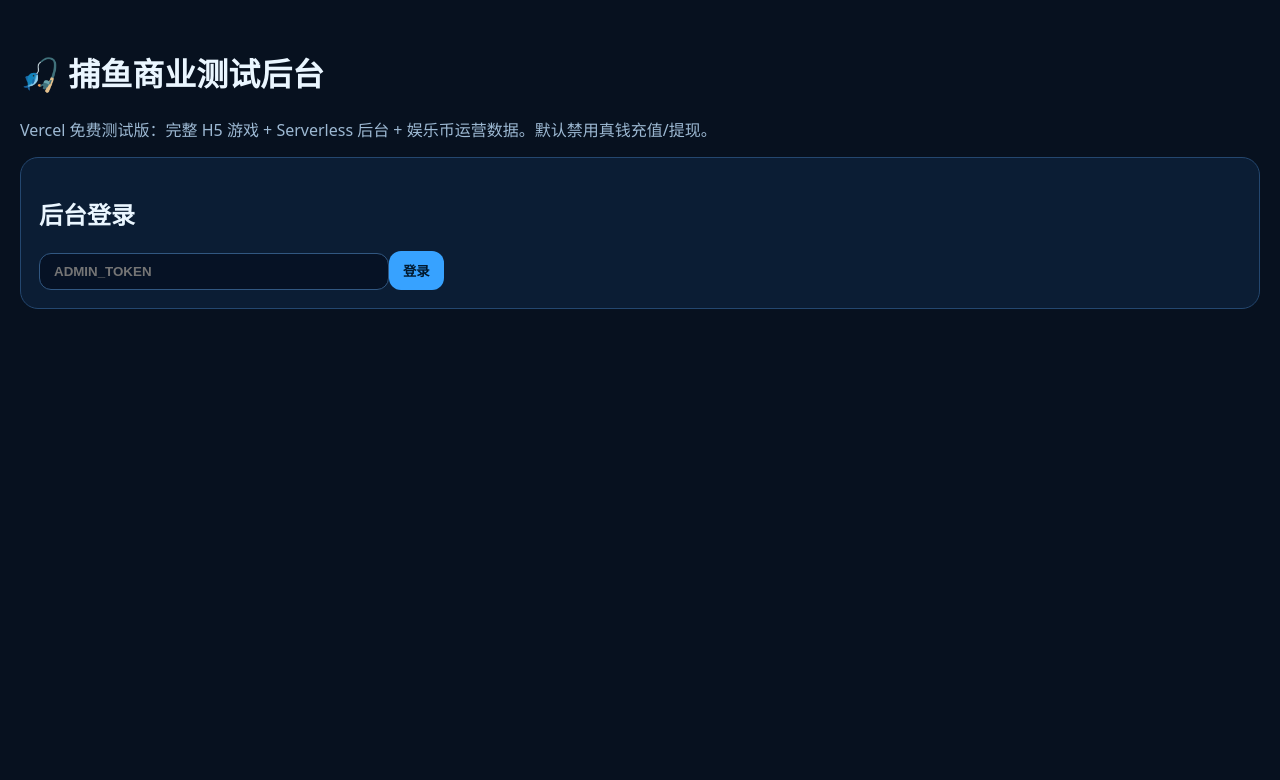
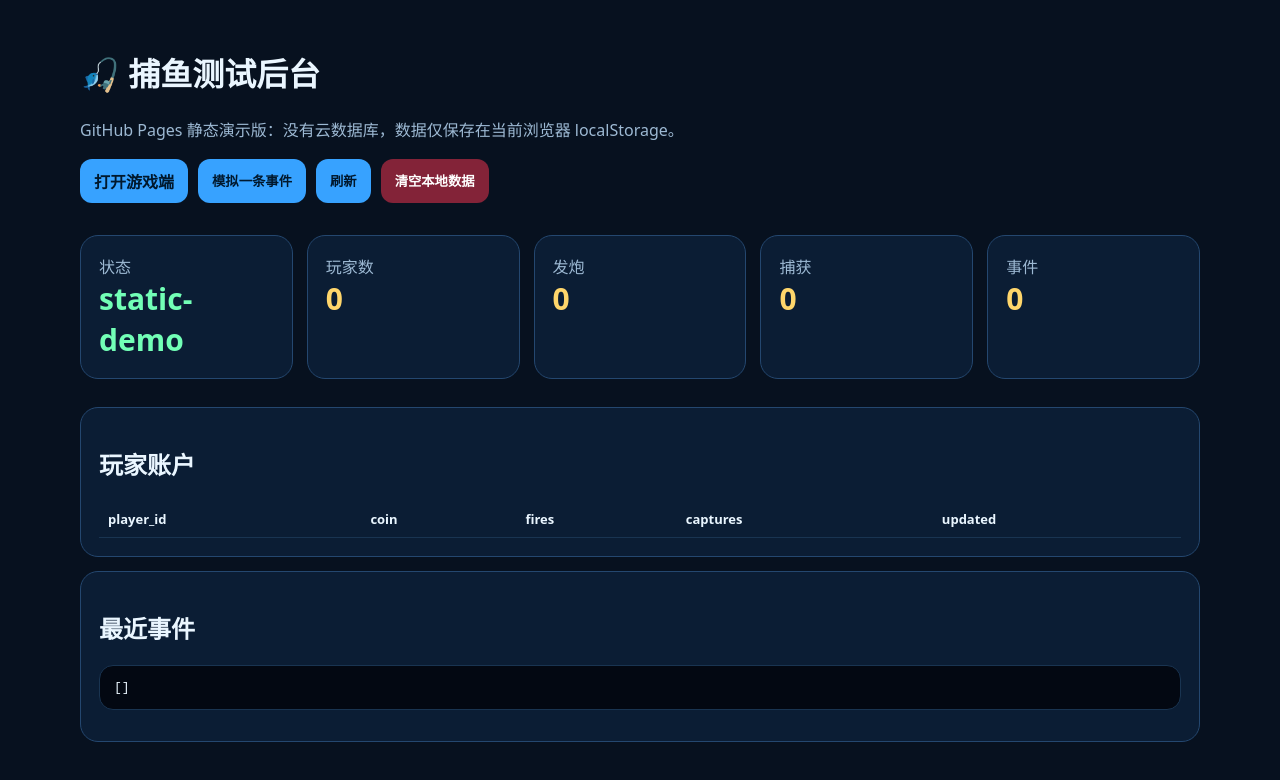
Before and after one commit to smurf198091-prog/fishgame-commercial-test, a website: page admin/index.html in a window 1280 px wide. Drawn offline with Linux system fonts and the light colour scheme.

Commit message:
feat: convert admin to GitHub Pages static demo

```diff
--- a/admin/index.html
+++ b/admin/index.html
@@ -5,29 +5,25 @@
   <meta name="viewport" content="width=device-width, initial-scale=1" />
   <title>捕鱼商业测试后台</title>
   <style>
-    body{margin:0;background:#07111f;color:#eaf6ff;font-family:system-ui,-apple-system,Segoe UI,sans-serif}.wrap{max-width:1240px;margin:0 auto;padding:28px 18px}.muted{color:#9db9d3}.card{background:#0b1d34;border:1px solid #24476f;border-radius:18px;padding:18px;margin:14px 0}.grid{display:grid;grid-template-columns:repeat(auto-fit,minmax(210px,1fr));gap:14px}.num{font-size:30px;font-weight:900;color:#ffd66b}button,a.btn,input{border:0;border-radius:12px;padding:10px 14px;font-weight:800}button,a.btn{background:#37a2ff;color:#00182d;text-decoration:none;cursor:pointer}.danger{background:#832338!important;color:#fff!important}input{background:#061225;color:#eaf6ff;border:1px solid #315781;min-width:320px}table{width:100%;border-collapse:collapse}td,th{border-bottom:1px solid #193451;padding:9px;text-align:left;font-size:13px}pre{white-space:pre-wrap;max-height:400px;overflow:auto;background:#030812;padding:14px;border-radius:14px;border:1px solid #193451}.ok{color:#72ffb6}.bar{display:flex;gap:10px;flex-wrap:wrap;margin:18px 0}
+    body{margin:0;background:#07111f;color:#eaf6ff;font-family:system-ui,-apple-system,Segoe UI,sans-serif}.wrap{max-width:1120px;margin:0 auto;padding:28px 18px}.muted{color:#9db9d3}.card{background:#0b1d34;border:1px solid #24476f;border-radius:18px;padding:18px;margin:14px 0}.grid{display:grid;grid-template-columns:repeat(auto-fit,minmax(210px,1fr));gap:14px}.num{font-size:30px;font-weight:900;color:#ffd66b}button,a.btn{border:0;border-radius:12px;padding:10px 14px;font-weight:800;background:#37a2ff;color:#00182d;text-decoration:none;cursor:pointer}.danger{background:#832338!important;color:#fff!important}table{width:100%;border-collapse:collapse}td,th{border-bottom:1px solid #193451;padding:9px;text-align:left;font-size:13px}pre{white-space:pre-wrap;max-height:400px;overflow:auto;background:#030812;padding:14px;border-radius:14px;border:1px solid #193451}.ok{color:#72ffb6}.bar{display:flex;gap:10px;flex-wrap:wrap;margin:18px 0}
   </style>
 </head>
 <body>
   <div class="wrap">
-    <h1>🎣 捕鱼商业测试后台</h1>
-    <p class="muted">Vercel 免费测试版：完整 H5 游戏 + Serverless 后台 + 娱乐币运营数据。默认禁用真钱充值/提现。</p>
-    <div id="login" class="card"><h2>后台登录</h2><input id="pwd" type="password" placeholder="ADMIN_TOKEN"><button onclick="loginNow()">登录</button></div>
-    <div id="app" style="display:none">
-      <div class="bar"><a class="btn" href="/game/" target="_blank">打开游戏端</a><button onclick="load()">刷新</button><button class="danger" onclick="resetAll()">清空测试数据</button></div>
-      <div class="grid"><div class="card"><div class="muted">状态</div><div class="num ok" id="status">--</div></div><div class="card"><div class="muted">玩家数</div><div class="num" id="players">0</div></div><div class="card"><div class="muted">发炮</div><div class="num" id="fires">0</div></div><div class="card"><div class="muted">捕获</div><div class="num" id="captures">0</div></div><div class="card"><div class="muted">事件</div><div class="num" id="eventsCount">0</div></div></div>
-      <div class="card"><h2>玩家账户</h2><div id="playerTable"></div></div>
-      <div class="card"><h2>最近事件</h2><pre id="events">loading...</pre></div></div>
+    <h1>🎣 捕鱼测试后台</h1>
+    <p class="muted">GitHub Pages 静态演示版：没有云数据库，数据仅保存在当前浏览器 localStorage。</p>
+    <div class="bar"><a class="btn" href="../game/" target="_blank">打开游戏端</a><button onclick="addDemo()">模拟一条事件</button><button onclick="load()">刷新</button><button class="danger" onclick="resetAll()">清空本地数据</button></div>
+    <div class="grid"><div class="card"><div class="muted">状态</div><div class="num ok" id="status">static-demo</div></div><div class="card"><div class="muted">玩家数</div><div class="num" id="players">0</div></div><div class="card"><div class="muted">发炮</div><div class="num" id="fires">0</div></div><div class="card"><div class="muted">捕获</div><div class="num" id="captures">0</div></div><div class="card"><div class="muted">事件</div><div class="num" id="eventsCount">0</div></div></div>
+    <div class="card"><h2>玩家账户</h2><div id="playerTable"></div></div>
+    <div class="card"><h2>最近事件</h2><pre id="events">[]</pre></div>
   </div>
   <script>
-    let token=localStorage.getItem('adminToken')||'';
-    function headers(){return {'X-Admin-Token':token,'Content-Type':'application/json'}}
-    function loginNow(){token=pwd.value;localStorage.setItem('adminToken',token);login.style.display='none';app.style.display='block';load()}
-    async function api(p,o={}){o.headers=Object.assign(headers(),o.headers||{});const r=await fetch(p,o);if(r.status===401){localStorage.removeItem('adminToken');alert('Token 不对或未配置');location.reload()}return await r.json()}
-    if(token){login.style.display='none';app.style.display='block';load()}
-    async function load(){const s=await api('/api/admin/state');status.textContent=s.status;players.textContent=s.summary.players;fires.textContent=s.summary.fires;captures.textContent=s.summary.captures;eventsCount.textContent=s.summary.events;playerTable.innerHTML='<table><tr><th>player_id</th><th>coin</th><th>fires</th><th>captures</th><th>updated</th></tr>'+s.players.map(p=>`<tr><td>${p.player_id}</td><td>${p.coin}</td><td>${p.fires}</td><td>${p.captures}</td><td>${new Date(p.updated_at).toLocaleString()}</td></tr>`).join('')+'</table>';events.textContent=JSON.stringify(s.events,null,2)}
-    async function resetAll(){if(confirm('清空测试数据？')){await api('/api/admin/reset',{method:'POST'});load()}}
-    setInterval(()=>{if(app.style.display!=='none')load()},5000)
+    function getState(){return JSON.parse(localStorage.getItem('fishLocalState')||'{"players":{},"events":[]}')}
+    function saveState(s){localStorage.setItem('fishLocalState',JSON.stringify(s))}
+    function addDemo(){const s=getState();const id='local-player';s.players[id]=s.players[id]||{player_id:id,coin:10000,fires:0,captures:0,updated_at:Date.now()};s.players[id].fires++;s.players[id].coin-=10;s.players[id].updated_at=Date.now();s.events.push({ts:Date.now(),type:'fire',player_id:id,payload:{coin:s.players[id].coin}});saveState(s);load()}
+    function load(){const s=getState();const ps=Object.values(s.players);const es=s.events||[];players.textContent=ps.length;fires.textContent=es.filter(e=>e.type==='fire').length;captures.textContent=es.filter(e=>e.type==='capture').length;eventsCount.textContent=es.length;playerTable.innerHTML='<table><tr><th>player_id</th><th>coin</th><th>fires</th><th>captures</th><th>updated</th></tr>'+ps.map(p=>`<tr><td>${p.player_id}</td><td>${p.coin}</td><td>${p.fires||0}</td><td>${p.captures||0}</td><td>${new Date(p.updated_at).toLocaleString()}</td></tr>`).join('')+'</table>';events.textContent=JSON.stringify(es.slice(-50).reverse(),null,2)}
+    function resetAll(){if(confirm('清空本地测试数据？')){localStorage.removeItem('fishLocalState');load()}}
+    load();
   </script>
 </body>
 </html>
```
